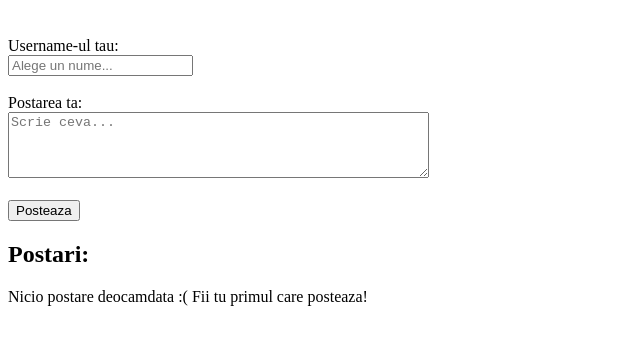
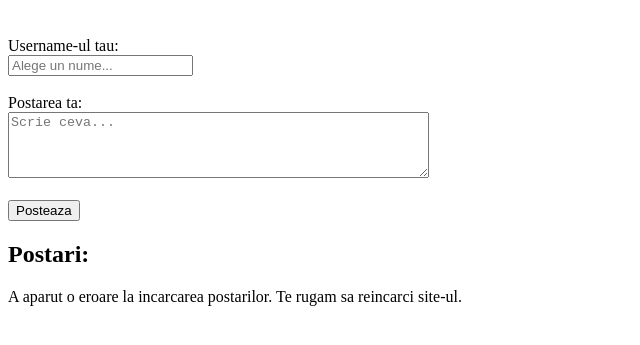
Before and after one commit to WobL256/Website-Bro, a website: page index.html in a window 1280 px wide. Shown: the part 61-406 px from the top of the page, without its empty margins (0-640 px from the left). Drawn offline with Linux system fonts and the light colour scheme; no server answers.

Commit message:
Added error message for unsucessful posts loading

```diff
--- a/index.html
+++ b/index.html
@@ -124,6 +124,7 @@
                 displayComments(comments);
             } catch (error) {
                 console.error("Error fetching comments:", error);
+                commentsContainer.innerHTML = "<p>A aparut o eroare la incarcarea postarilor. Te rugam sa reincarci site-ul.</p>";
             }
         }
 
```
